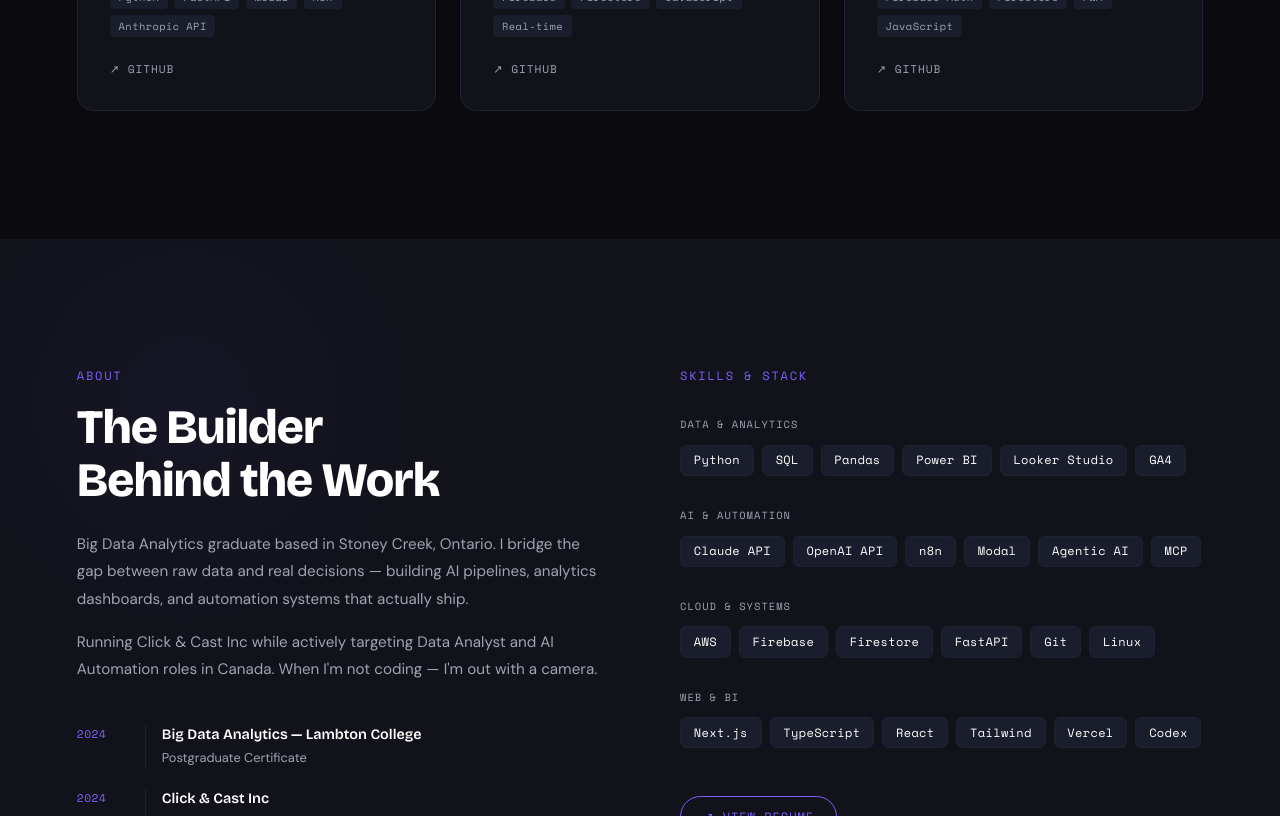
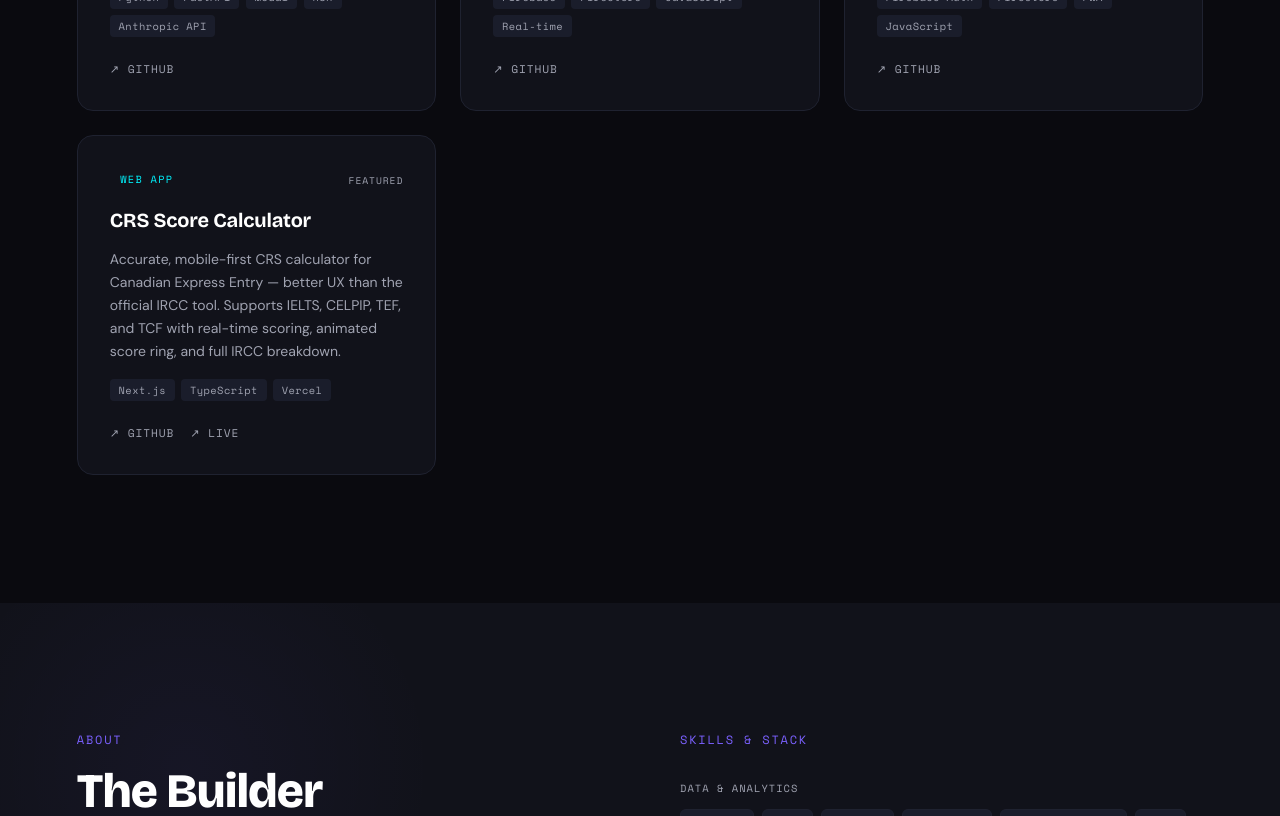
Before and after one commit to sazanyogi/sazan-portfolio, a Next.js app: page / in a window 1280 px wide. Shown: the part 1800-2616 px from the top of the page. Built offline with nearby package versions, Linux system fonts and the light colour scheme.

Commit message:
Add CRS Score Calculator to projects

```diff
--- a/src/components/Projects.tsx
+++ b/src/components/Projects.tsx
@@ -69,6 +69,17 @@ const PROJECTS = [
     links: { github: "https://github.com/sazanyogi" },
     accent: "pink",
     featured: false,
+  },
+  {
+    id: "crs-calculator",
+    title: "CRS Score Calculator",
+    category: "Web App",
+    description:
+      "Accurate, mobile-first CRS calculator for Canadian Express Entry — better UX than the official IRCC tool. Supports IELTS, CELPIP, TEF, and TCF with real-time scoring, animated score ring, and full IRCC breakdown.",
+    stack: ["Next.js", "TypeScript", "Vercel"],
+    links: { github: "https://github.com/sazanyogi/crs-calculator", live: "https://crs.sazan.com.np" },
+    accent: "cyan",
+    featured: true,
   },
 ];
 
```
